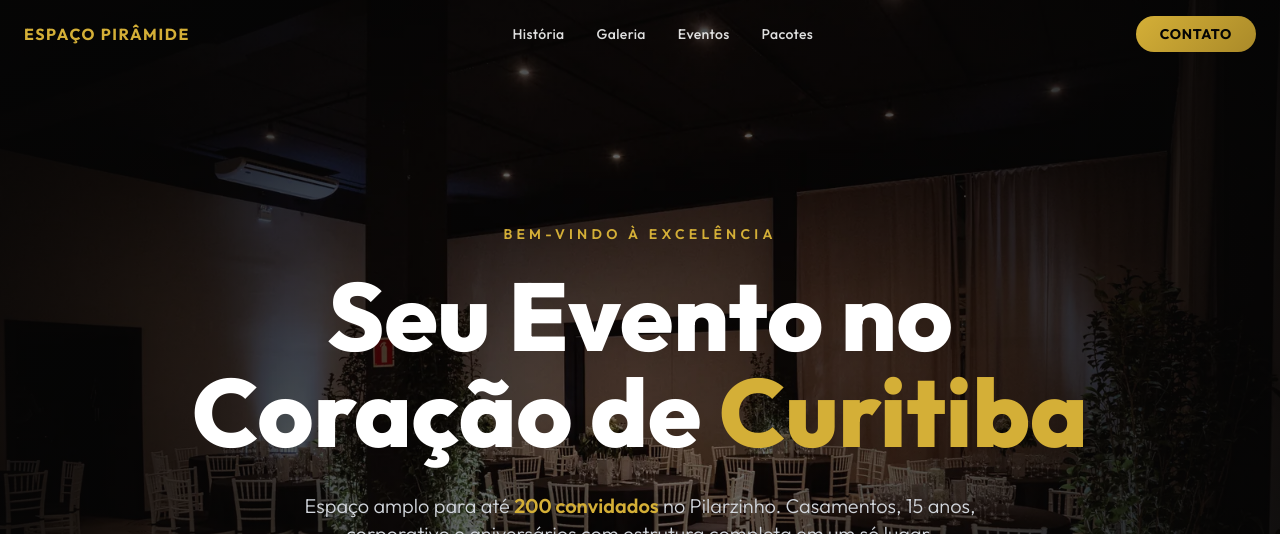
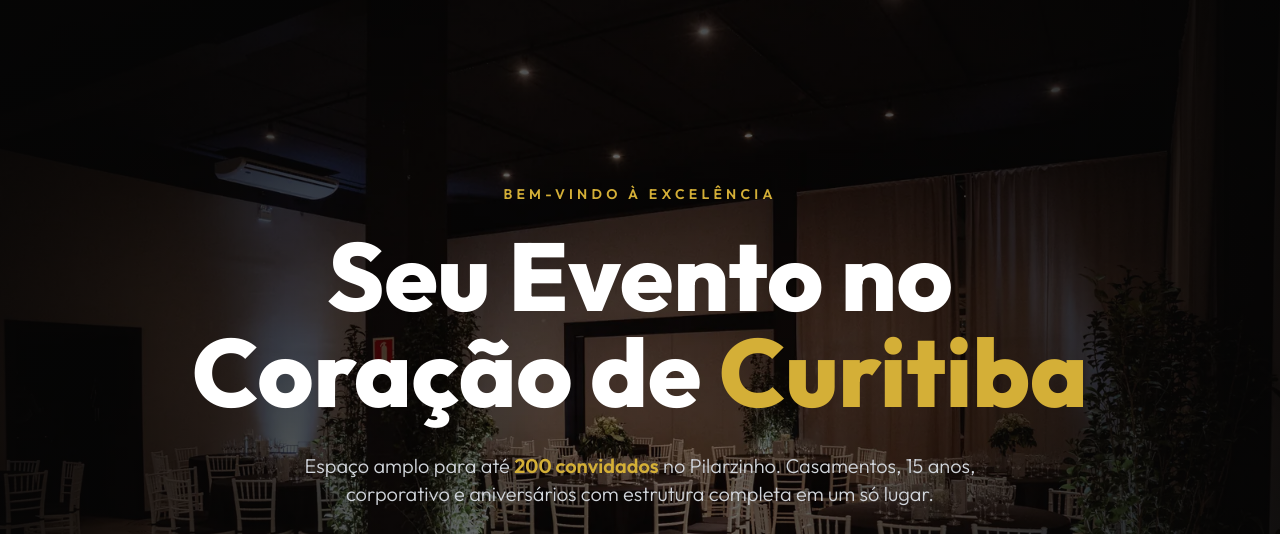
Before and after one commit to BryanJohn2901/PIRAMIDE-EVENTOS, a website: page index-dark.html in a window 1280 px wide. Shown: the top 534 px of the page. Drawn offline with nearby package versions, Linux system fonts and the light colour scheme.

Commit message:
refactor: remover menu de navegação fixo do site
Elimina a navbar e o script de scroll associado para uma landing mais limpa, iniciando direto pelo hero em tela cheia.

Co-authored-by: Cursor <cursoragent@cursor.com>

```diff
--- a/index-dark.html
+++ b/index-dark.html
@@ -178,22 +178,8 @@
 </head>
 <body class="antialiased font-sans">
 
-    <!-- Header Navigation -->
-    <nav class="fixed w-full z-50 glass-card border-b-0 py-4 px-6 transition-all duration-300" id="navbar">
-        <div class="max-w-7xl mx-auto flex justify-between items-center">
-            <a href="#inicio" class="text-brand-gold font-bold text-sm md:text-base uppercase tracking-widest hover:text-brand-goldLight transition-colors" aria-label="Espaço Pirâmide Eventos, voltar ao início">Espaço Pirâmide</a>
-            <div class="hidden md:flex gap-8 text-sm font-medium tracking-wide">
-                <a href="#historia" class="hover:text-brand-gold transition-colors">História</a>
-                <a href="#galeria" class="hover:text-brand-gold transition-colors">Galeria</a>
-                <a href="#eventos" class="hover:text-brand-gold transition-colors">Eventos</a>
-                <a href="#pacotes" class="hover:text-brand-gold transition-colors">Pacotes</a>
-            </div>
-            <a href="#contato" class="btn-premium px-6 py-2 rounded-full text-sm font-bold uppercase tracking-wider">Contato</a>
-        </div>
-    </nav>
-
     <!-- Hero Section (Centered Layout) -->
-    <header id="inicio" class="hero-bg min-h-screen flex items-center justify-center text-center relative pt-20">
+    <header id="inicio" class="hero-bg min-h-screen flex items-center justify-center text-center relative">
         <div class="relative z-10 max-w-5xl px-4 flex flex-col items-center">
             <p class="text-brand-gold uppercase tracking-[0.3em] text-sm font-semibold mb-6" data-aos="fade-down">Bem-vindo à Excelência</p>
             <h1 class="text-5xl md:text-7xl lg:text-8xl text-white mb-8 leading-tight font-extrabold" data-aos="fade-up" data-aos-delay="100">
@@ -552,16 +538,6 @@
             });
         });
 
-        // Navbar blur on scroll
-        window.addEventListener('scroll', () => {
-            const nav = document.getElementById('navbar');
-            if (window.scrollY > 50) {
-                nav.classList.add('glass-card');
-                nav.classList.remove('border-transparent');
-            } else {
-                nav.classList.remove('glass-card');
-            }
-        });
     </script>
     <script>
     (function () {
```
Also changed, not shown: index.html (+1 -25 lines).
